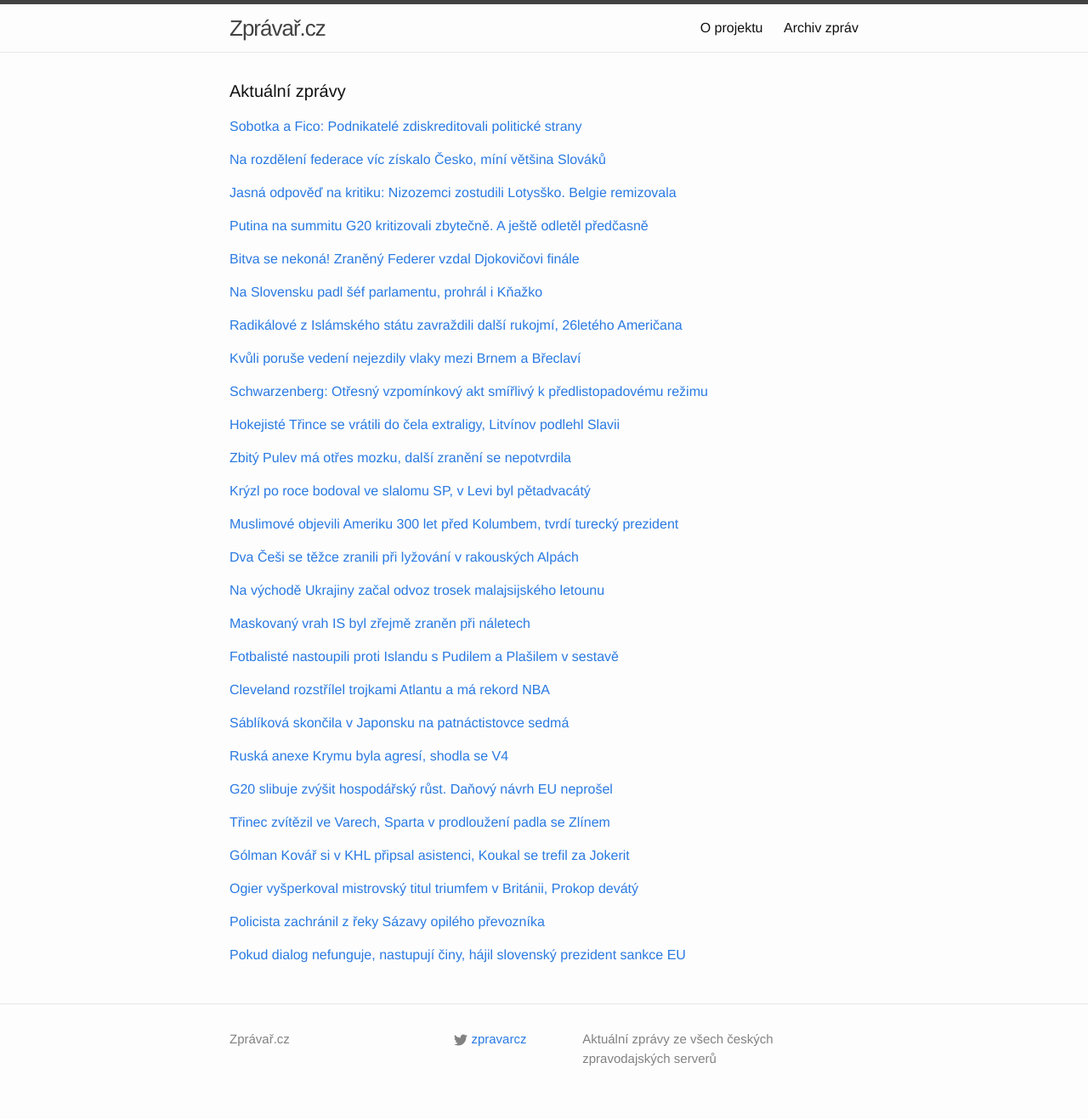
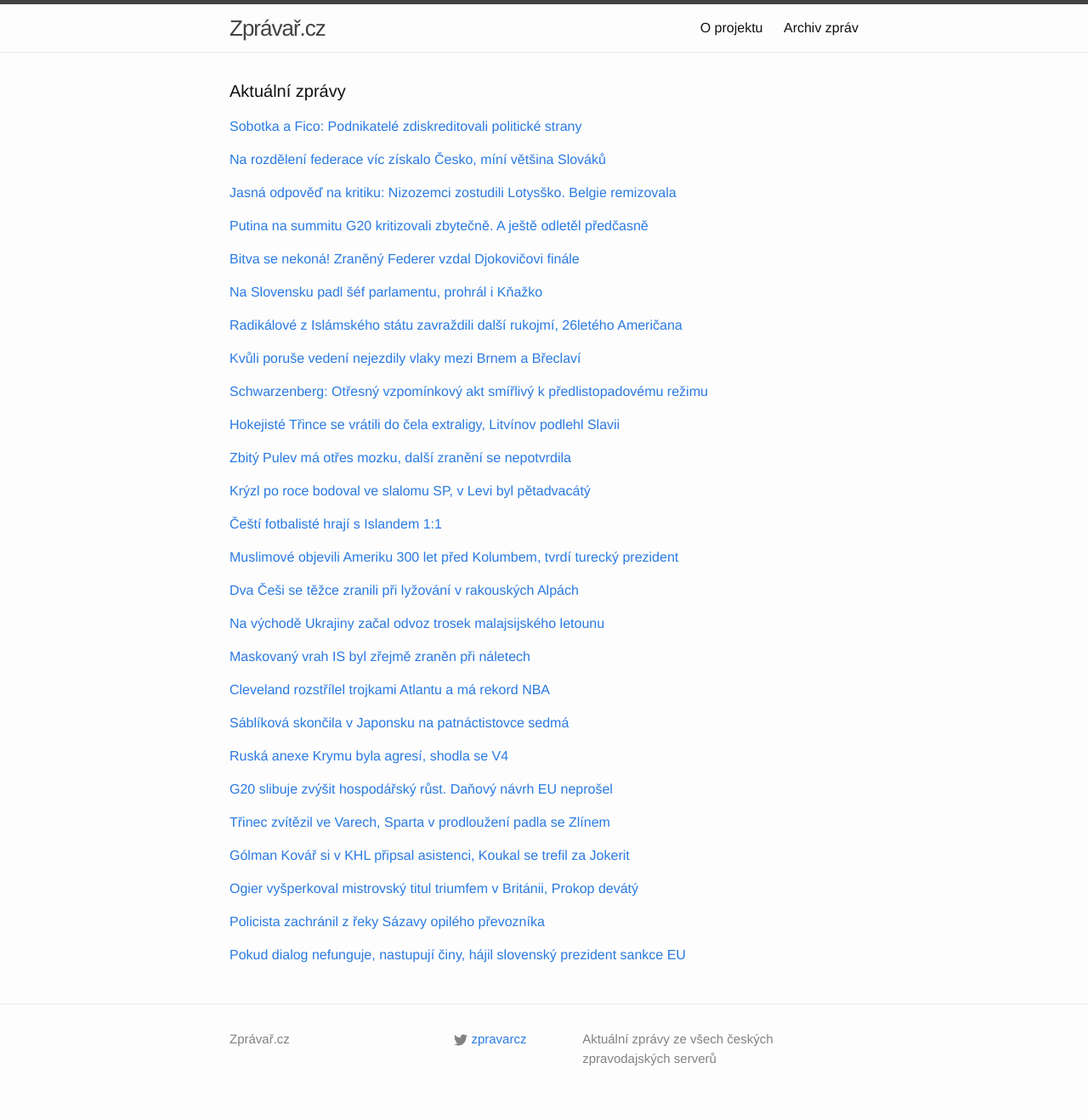
Before and after one commit to adliska/zpravar, a Jekyll site: the page built from index.html, in a window 1280 px wide. Shown: the whole page at 85% size. Built offline with Jekyll 4.4.1, drawn with Linux system fonts in a browser that asks for light colours; some of the changed lines change nothing that is shown.

Commit message:
zpravar news update

```diff
--- a/index.html
+++ b/index.html
@@ -193,8 +193,18 @@ layout: default
 <li><a href=http://www.denik.cz/zimni_sporty/kryzl-utoci-v-uvodnim-slalomu-sp-na-body-jako-posledni-prosel-do-2-kola-20141116.html>Krýzl útočí v prvním slalomu SP na body, jako poslední prošel do 2. kola - www.denik.cz</a></li>
 <li><a href=http://www.sportovninoviny.cz/zpravy/kryzl-postoupil-ve-slalomu-sp-v-levi-do-druheho-kola/1147905>Krýzl postoupil ve slalomu SP v Levi do druhého kola - www.sportovninoviny.cz</a></li>
 </ul>
-</div><p><a href="javascript:;" onclick="toggle_visibility('zpravy12')">Muslimové objevili Ameriku 300 let před Kolumbem, tvrdí turecký prezident</a></p>
+</div><p><a href="javascript:;" onclick="toggle_visibility('zpravy12')">Čeští fotbalisté hrají s Islandem 1:1</a></p>
 <div id="zpravy12" style="display:none">
+<ul>
+<li><a href=http://www.sportovninoviny.cz/zpravy/cesti-fotbaliste-hraji-s-islandem-1-1/1147355>Čeští fotbalisté hrají s Islandem 1:1 - www.sportovninoviny.cz</a></li>
+<li><a href=http://www.sportovninoviny.cz/zpravy/cesti-fotbaliste-prohravaji-s-islandem-0-1/1147355>Čeští fotbalisté prohrávají s Islandem 0:1 - www.sportovninoviny.cz</a></li>
+<li><a href=http://www.sportovninoviny.cz/zpravy/fotbaliste-nastoupili-proti-islandu-s-pudilem-a-plasilem-v-sestave/1147355>Fotbalisté nastoupili proti Islandu s Pudilem a Plašilem v sestavě - www.sportovninoviny.cz</a></li>
+<li><a href=http://fotbal.idnes.cz/kvalifikace-o-fotbalove-euro-2016-cesko-island-fzb-/fot_reprez.aspx?c=A141116_192348_fot_reprez_ot>Na levém beku Pudil, v záloze Plašil. Tak jdou fotbalisté na Island - fotbal.idnes.cz</a></li>
+<li><a href=http://www.tyden.cz/rubriky/sport/fotbal/reprezentace/cesi-jdou-na-island-s-pudilem-a-plasilem-v-sestave_324465.html>Češi jdou na Island s Pudilem a Plašilem v sestavě - www.tyden.cz</a></li>
+<li><a href=http://www.sportovninoviny.cz/zpravy/fotbaliste-nastoupi-proti-islandu-s-pudilem-a-plasilem-v-sestave/1147355>Fotbalisté nastoupí proti Islandu s Pudilem a Plašilem v sestavě - www.sportovninoviny.cz</a></li>
+</ul>
+</div><p><a href="javascript:;" onclick="toggle_visibility('zpravy13')">Muslimové objevili Ameriku 300 let před Kolumbem, tvrdí turecký prezident</a></p>
+<div id="zpravy13" style="display:none">
 <ul>
 <li><a href=http://www.novinky.cz/zahranicni/353664-muslimove-objevili-ameriku-300-let-pred-kolumbem-tvrdi-turecky-prezident.html>Muslimové objevili Ameriku 300 let před Kolumbem, tvrdí turecký prezident - www.novinky.cz</a></li>
 <li><a href=http://zpravy.aktualne.cz/zahranici/kolumbus-nebyl-prvni-podle-erdogana-ho-predbehli-muslimove/r~03917f8a6d7211e4845a002590604f2e/>Kolumbus nebyl první. Podle Erdogana ho předběhli muslimové - zpravy.aktualne.cz</a></li>
@@ -202,8 +212,8 @@ layout: default
 <li><a href=http://zpravy.e15.cz/zahranicni/udalosti/muslimove-byli-v-americe-pred-kolumbem-tvrdi-turecky-prezident-1137495>Muslimové byli v Americe před Kolumbem, tvrdí turecký prezident - zpravy.e15.cz</a></li>
 <li><a href=http://zpravy.idnes.cz/erdogan-tvrdi-ze-ameriku-objevili-muslimove-fmr-/zahranicni.aspx?c=A141116_075257_zahranicni_cen>Muslimové objevili Ameriku, říká turecký prezident s odvoláním na Kolumba - zpravy.idnes.cz</a></li>
 </ul>
-</div><p><a href="javascript:;" onclick="toggle_visibility('zpravy13')">Dva Češi se těžce zranili při lyžování v rakouských Alpách</a></p>
-<div id="zpravy13" style="display:none">
+</div><p><a href="javascript:;" onclick="toggle_visibility('zpravy14')">Dva Češi se těžce zranili při lyžování v rakouských Alpách</a></p>
+<div id="zpravy14" style="display:none">
 <ul>
 <li><a href=http://www.rozhlas.cz/_zprava/dva-cesi-se-tezce-zranili-pri-lyzovani-v-rakouskych-alpach--1421230>Dva Češi se těžce zranili při lyžování v rakouských Alpách - www.rozhlas.cz</a></li>
 <li><a href=http://www.lidovky.cz/dva-cesti-lyzari-se-zranili-v-rakouskych-alpach-osetruji-je-v-innsbrucku-1qc-/zpravy-svet.aspx?c=A141116_130744_ln_zahranici_mct>Dva čeští lyžaři se zranili v rakouských Alpách, ošetřují je v Innsbrucku  - www.lidovky.cz</a></li>
@@ -211,8 +221,8 @@ layout: default
 <li><a href=http://www.novinky.cz/zahranicni/evropa/353652-v-alpach-se-zranili-dva-cesti-lyzari-jeden-se-zritil-ze-svahu.html>V Alpách se zranili dva čeští lyžaři, jeden se zřítil ze svahu - www.novinky.cz</a></li>
 <li><a href=http://zpravy.aktualne.cz/v-rakouskych-alpach-se-vazne-zranili-dva-cesti-lyzari/r~8c39e49a6d7b11e4833a0025900fea04/>V rakouských Alpách se vážně zranili dva čeští lyžaři - zpravy.aktualne.cz</a></li>
 </ul>
-</div><p><a href="javascript:;" onclick="toggle_visibility('zpravy14')">Na východě Ukrajiny začal odvoz trosek malajsijského letounu</a></p>
-<div id="zpravy14" style="display:none">
+</div><p><a href="javascript:;" onclick="toggle_visibility('zpravy15')">Na východě Ukrajiny začal odvoz trosek malajsijského letounu</a></p>
+<div id="zpravy15" style="display:none">
 <ul>
 <li><a href=http://www.ceskatelevize.cz/ct24/ukrajinska-krize/292588-na-vychode-ukrajiny-zacal-odvoz-trosek-malajsijskeho-letounu/>Na východě Ukrajiny začal odvoz trosek malajsijského letounu - www.ceskatelevize.cz</a></li>
 <li><a href=http://www.tyden.cz/rubriky/zahranici/rusko-a-okoli/zacalo-odklizeni-trosek-havarovaneho-boeingu_324441.html>Začalo odklízení trosek havarovaného boeingu - www.tyden.cz</a></li>
@@ -220,22 +230,14 @@ layout: default
 <li><a href=http://zpravy.e15.cz/zahranicni/udalosti/vysetrovatele-sbiraji-trosky-letu-mh17-v-oblasti-se-dal-bojuje-1137512>Vyšetřovatelé sbírají trosky letu MH17, v oblasti se dál bojuje - zpravy.e15.cz</a></li>
 <li><a href=http://www.ceskenoviny.cz/zpravy/zpravy/na-vychode-ukrajiny-zacalo-sbirani-trosek-malajsijskeho-letounu/1147906>Na východě Ukrajiny začalo sbírání trosek malajsijského letounu - www.ceskenoviny.cz</a></li>
 </ul>
-</div><p><a href="javascript:;" onclick="toggle_visibility('zpravy15')">Maskovaný vrah IS byl zřejmě zraněn při náletech</a></p>
-<div id="zpravy15" style="display:none">
+</div><p><a href="javascript:;" onclick="toggle_visibility('zpravy16')">Maskovaný vrah IS byl zřejmě zraněn při náletech</a></p>
+<div id="zpravy16" style="display:none">
 <ul>
 <li><a href=http://www.ceskatelevize.cz/ct24/svet/292572-maskovany-vrah-is-byl-zrejme-zranen-pri-naletech/>Maskovaný vrah IS byl zřejmě zraněn při náletech - www.ceskatelevize.cz</a></li>
 <li><a href=http://echo24.cz/a/wpZfK>Islamista 'John', který podřízl rukojmí, byl prý zraněn - echo24.cz</a></li>
 <li><a href=http://zpravy.aktualne.cz/zahranici/vrah-zapadnich-rukojmich-islamskeho-statu-byl-pry-zranen/r~5c50641c6d5c11e4a10c0025900fea04/>Vrah západních rukojmích Islámského státu byl prý zraněn - zpravy.aktualne.cz</a></li>
 <li><a href=http://www.novinky.cz/zahranicni/blizky-a-stredni-vychod/353641-pri-naletu-na-pozice-islamskeho-statu-byl-zranen-i-vrah-zapadnich-rukojmich.html>Při náletu na pozice Islámského státu byl zraněn i vrah západních rukojmích - www.novinky.cz</a></li>
 <li><a href=http://www.ceskenoviny.cz/zpravy/zpravy/vrah-zapadnich-rukojmich-islamskeho-statu-byl-pry-zranen/1147849>Vrah západních rukojmích Islámského státu byl prý zraněn - www.ceskenoviny.cz</a></li>
-</ul>
-</div><p><a href="javascript:;" onclick="toggle_visibility('zpravy16')">Fotbalisté nastoupili proti Islandu s Pudilem a Plašilem v sestavě</a></p>
-<div id="zpravy16" style="display:none">
-<ul>
-<li><a href=http://www.sportovninoviny.cz/zpravy/fotbaliste-nastoupili-proti-islandu-s-pudilem-a-plasilem-v-sestave/1147355>Fotbalisté nastoupili proti Islandu s Pudilem a Plašilem v sestavě - www.sportovninoviny.cz</a></li>
-<li><a href=http://fotbal.idnes.cz/kvalifikace-o-fotbalove-euro-2016-cesko-island-fzb-/fot_reprez.aspx?c=A141116_192348_fot_reprez_ot>Na levém beku Pudil, v záloze Plašil. Tak jdou fotbalisté na Island - fotbal.idnes.cz</a></li>
-<li><a href=http://www.tyden.cz/rubriky/sport/fotbal/reprezentace/cesi-jdou-na-island-s-pudilem-a-plasilem-v-sestave_324465.html>Češi jdou na Island s Pudilem a Plašilem v sestavě - www.tyden.cz</a></li>
-<li><a href=http://www.sportovninoviny.cz/zpravy/fotbaliste-nastoupi-proti-islandu-s-pudilem-a-plasilem-v-sestave/1147355>Fotbalisté nastoupí proti Islandu s Pudilem a Plašilem v sestavě - www.sportovninoviny.cz</a></li>
 </ul>
 </div><p><a href="javascript:;" onclick="toggle_visibility('zpravy17')">Cleveland rozstřílel trojkami Atlantu a má rekord NBA</a></p>
 <div id="zpravy17" style="display:none">
```
